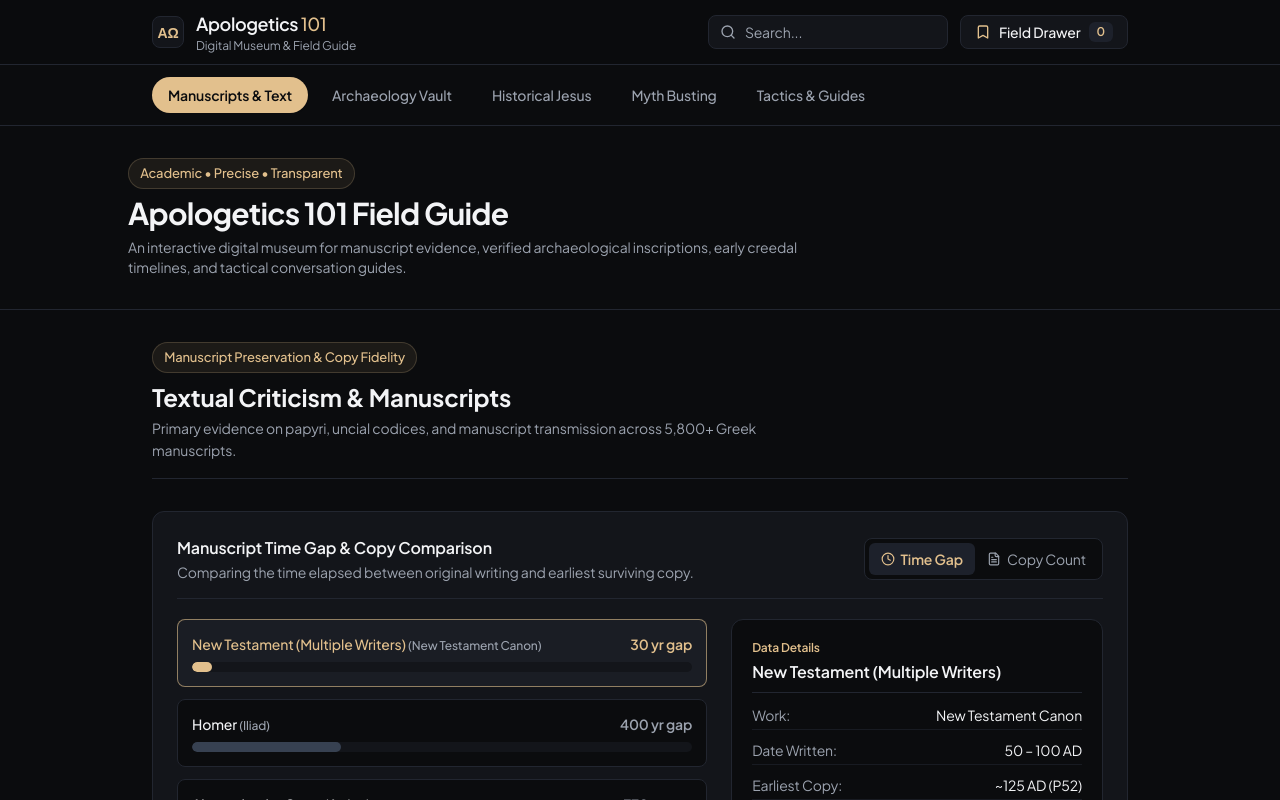
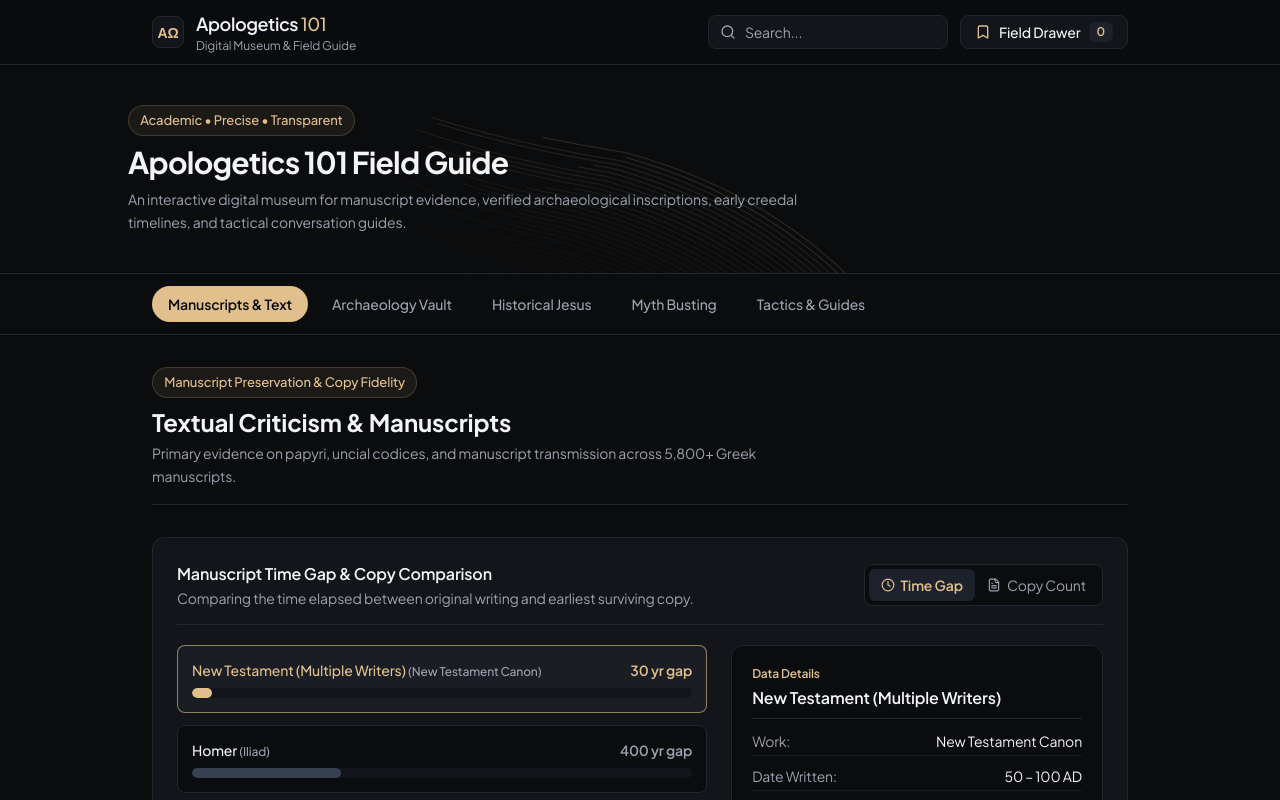
Before and after one commit to wicusolivier72-beep/APOLO, a React (Vite) app: page / in a window 1280 px wide. Shown: the top 800 px of the page. Built offline with nearby package versions, Linux system fonts and the light colour scheme.

Commit message:
feat: integrate FloatingPathsBackground animated hero background component

```diff
--- a/package.json
+++ b/package.json
@@ -9,9 +9,12 @@
     "preview": "vite preview"
   },
   "dependencies": {
+    "clsx": "^2.1.1",
     "lucide-react": "^0.453.0",
+    "motion": "^12.42.2",
     "react": "^18.3.1",
-    "react-dom": "^18.3.1"
+    "react-dom": "^18.3.1",
+    "tailwind-merge": "^3.6.0"
   },
   "devDependencies": {
     "@vitejs/plugin-react": "^4.3.3",
--- a/src/App.jsx
+++ b/src/App.jsx
@@ -7,6 +7,7 @@ import HistoricalJesusModule from './components/modules/HistoricalJesusModule';
 import MythBustingModule from './components/modules/MythBustingModule';
 import TacticsModule from './components/modules/TacticsModule';
 import CheatSheetDrawer from './components/ui/CheatSheetDrawer';
+import { FloatingPathsBackground } from '@/components/ui/floating-paths';
 
 export default function App() {
   const [activeModule, setActiveModule] = useState('module-1');
@@ -54,21 +55,23 @@ export default function App() {
         onOpenDrawer={() => setIsDrawerOpen(true)}
       />
 
-      {/* Module Nav */}
-      <ModuleNav activeModule={activeModule} setActiveModule={setActiveModule} />
-
-      {/* Clean Hero Header */}
-      <section className="border-b border-[#222630] bg-[#0B0C0E] py-8 px-4 sm:px-6">
-        <div className="max-w-5xl mx-auto space-y-1.5">
+      {/* Hero Section with Integrated Floating Paths Animated Background */}
+      <section className="relative border-b border-[#222630] bg-[#0B0C0E] overflow-hidden">
+        <FloatingPathsBackground position={-1} className="py-10 px-4 sm:px-6">
+          <div className="max-w-5xl mx-auto space-y-2 relative z-10">
             <span className="subtle-badge">Academic • Precise • Transparent</span>
             <h2 className="text-2xl sm:text-3xl font-bold text-[#F3F4F6] tracking-tight">
               Apologetics 101 Field Guide
             </h2>
-          <p className="text-xs sm:text-sm text-[#9CA3AF] max-w-2xl leading-relaxed">
+            <p className="text-sm text-[#9CA3AF] max-w-2xl leading-relaxed">
               An interactive digital museum for manuscript evidence, verified archaeological inscriptions, early creedal timelines, and tactical conversation guides.
             </p>
           </div>
+        </FloatingPathsBackground>
       </section>
+
+      {/* Module Nav */}
+      <ModuleNav activeModule={activeModule} setActiveModule={setActiveModule} />
 
       {/* Main Module Content */}
       <main className="flex-1 max-w-5xl w-full mx-auto px-4 sm:px-6 py-8">
--- /dev/null
+++ b/src/components/ui/floating-paths.jsx
@@ -0,0 +1,56 @@
+import React from "react";
+import { motion } from "motion/react";
+import { cn } from "@/lib/utils";
+
+export function FloatingPathsBackground({
+  position = 1,
+  children,
+  className,
+}) {
+  const paths = Array.from({ length: 36 }, (_, i) => ({
+    id: i,
+    d: `M-${380 - i * 5 * position} -${189 + i * 6}C-${
+      380 - i * 5 * position
+    } -${189 + i * 6} -${312 - i * 5 * position} ${216 - i * 6} ${
+      152 - i * 5 * position
+    } ${343 - i * 6}C${616 - i * 5 * position} ${470 - i * 6} ${
+      684 - i * 5 * position
+    } ${875 - i * 6} ${684 - i * 5 * position} ${875 - i * 6}`,
+    color: `rgba(226, 192, 141, ${0.1 + i * 0.03})`,
+    width: 0.5 + i * 0.03,
+  }));
+
+  return (
+    <div className={cn("w-full relative overflow-hidden", className)}>
+      <div className="absolute inset-0 pointer-events-none">
+        <svg
+          className="w-full h-full text-[#E2C08D]"
+          viewBox="0 0 696 316"
+          fill="none"
+        >
+          {paths.map((path) => (
+            <motion.path
+              key={path.id}
+              d={path.d}
+              stroke="currentColor"
+              strokeWidth={path.width}
+              strokeOpacity={0.06 + path.id * 0.012}
+              initial={{ pathLength: 0.3, opacity: 0.4 }}
+              animate={{
+                pathLength: 1,
+                opacity: [0.2, 0.5, 0.2],
+                pathOffset: [0, 1, 0],
+              }}
+              transition={{
+                duration: 20 + Math.random() * 10,
+                repeat: Number.POSITIVE_INFINITY,
+                ease: "linear",
+              }}
+            />
+          ))}
+        </svg>
+      </div>
+      {children}
+    </div>
+  );
+}
--- /dev/null
+++ b/src/components/ui/floating-paths.tsx
@@ -0,0 +1,60 @@
+import React from "react";
+import { motion } from "motion/react";
+import { cn } from "@/lib/utils";
+
+export function FloatingPathsBackground({
+  position = 1,
+  children,
+  className,
+}: {
+  position: number;
+  className?: string;
+  children?: React.ReactNode;
+}) {
+  const paths = Array.from({ length: 36 }, (_, i) => ({
+    id: i,
+    d: `M-${380 - i * 5 * position} -${189 + i * 6}C-${
+      380 - i * 5 * position
+    } -${189 + i * 6} -${312 - i * 5 * position} ${216 - i * 6} ${
+      152 - i * 5 * position
+    } ${343 - i * 6}C${616 - i * 5 * position} ${470 - i * 6} ${
+      684 - i * 5 * position
+    } ${875 - i * 6} ${684 - i * 5 * position} ${875 - i * 6}`,
+    color: `rgba(226, 192, 141, ${0.1 + i * 0.03})`,
+    width: 0.5 + i * 0.03,
+  }));
+
+  return (
+    <div className={cn("w-full relative overflow-hidden", className)}>
+      <div className="absolute inset-0 pointer-events-none">
+        <svg
+          className="w-full h-full text-[#E2C08D]"
+          viewBox="0 0 696 316"
+          fill="none"
+        >
+          {paths.map((path) => (
+            <motion.path
+              key={path.id}
+              d={path.d}
+              stroke="currentColor"
+              strokeWidth={path.width}
+              strokeOpacity={0.06 + path.id * 0.012}
+              initial={{ pathLength: 0.3, opacity: 0.4 }}
+              animate={{
+                pathLength: 1,
+                opacity: [0.2, 0.5, 0.2],
+                pathOffset: [0, 1, 0],
+              }}
+              transition={{
+                duration: 20 + Math.random() * 10,
+                repeat: Number.POSITIVE_INFINITY,
+                ease: "linear",
+              }}
+            />
+          ))}
+        </svg>
+      </div>
+      {children}
+    </div>
+  );
+}
--- /dev/null
+++ b/src/lib/utils.js
@@ -0,0 +1,6 @@
+import { clsx } from "clsx";
+import { twMerge } from "tailwind-merge";
+
+export function cn(...inputs) {
+  return twMerge(clsx(inputs));
+}
--- a/vite.config.js
+++ b/vite.config.js
@@ -1,8 +1,14 @@
 import { defineConfig } from 'vite';
 import react from '@vitejs/plugin-react';
+import path from 'path';
 
 export default defineConfig({
   plugins: [react()],
+  resolve: {
+    alias: {
+      '@': path.resolve(__dirname, './src'),
+    },
+  },
   server: {
     port: 3000,
     host: true
```
Also changed, not shown: jsconfig.json (added, +8 -0 lines), 1 other file (tests, documents, lock files or other folders). Lines whose indentation alone changed are shown as unchanged.
